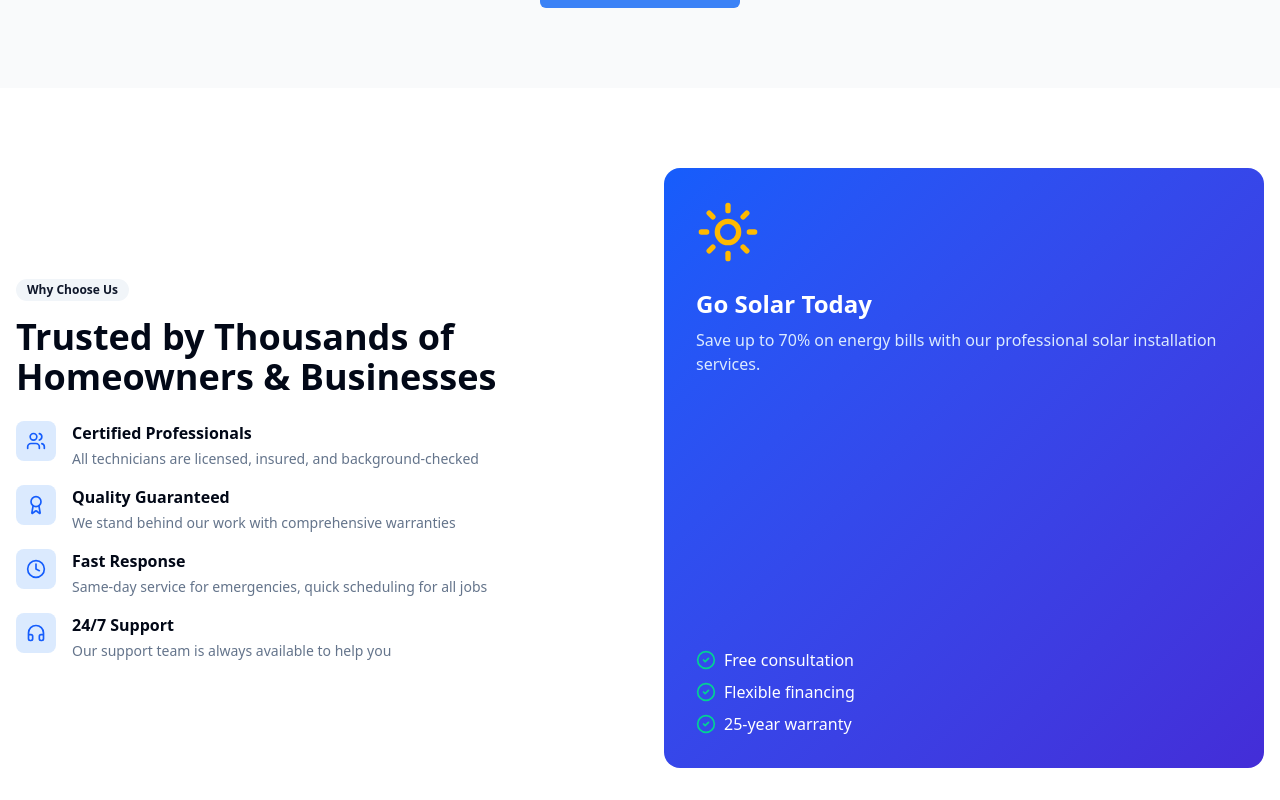
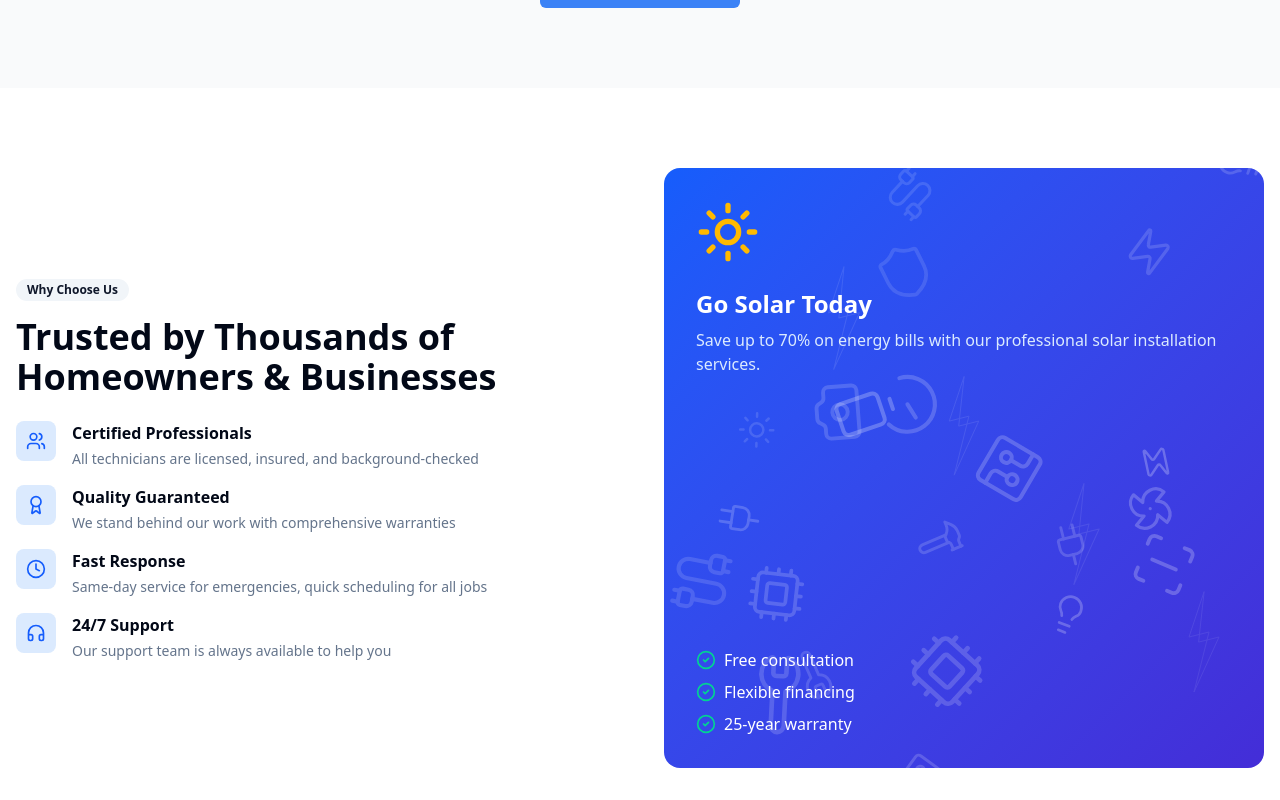
Before and after one commit to Musa-Salami/OMIS-electrical, a Next.js app: page / in a window 1280 px wide. Shown: the part 2500-3300 px from the top of the page. Built offline with nearby package versions, Linux system fonts and the light colour scheme.

Commit message:
Add animated icons to Go Solar Today card

```diff
--- a/src/app/page.tsx
+++ b/src/app/page.tsx
@@ -304,8 +304,9 @@ export default function HomePage() {
               </div>
             </div>
             <div className="relative">
-              <div className="aspect-square rounded-2xl bg-gradient-to-br from-blue-600 to-indigo-700 p-8 text-white">
-                <div className="h-full flex flex-col justify-between">
+              <div className="aspect-square rounded-2xl bg-gradient-to-br from-blue-600 to-indigo-700 p-8 text-white relative overflow-hidden">
+                <AnimatedElectricalBackground />
+                <div className="h-full flex flex-col justify-between relative z-10">
                   <div>
                     <Sun className="h-16 w-16 text-amber-400 mb-6" />
                     <h3 className="text-2xl font-bold mb-2">Go Solar Today</h3>
```
